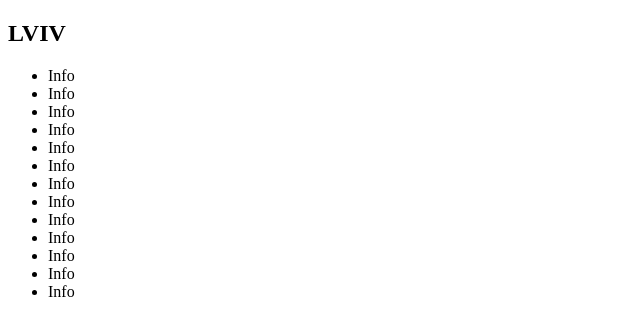
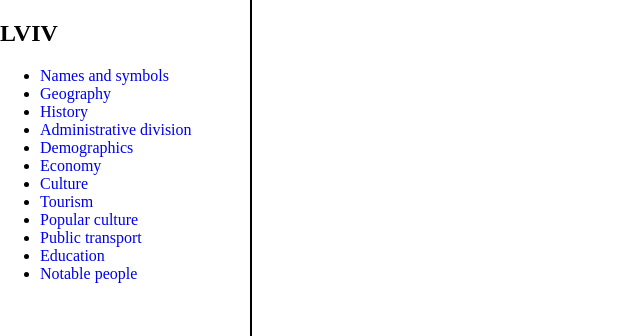
Before and after one commit to yuriihead/lviv-city-ukraine, a plain HTML site: page index.html in a window 1280 px wide. Shown: the top 336 px of the page, without its empty margins (0-640 px from the left). Drawn offline with Linux system fonts and the light colour scheme.

Commit message:
added some styles

```diff
--- a/index.html
+++ b/index.html
@@ -12,21 +12,23 @@
         <div class="container">
             <h1>LVIV</h1>
             <ul>
-                <li>Info</li>
-                <li>Info</li>
-                <li>Info</li>
-                <li>Info</li>
-                <li>Info</li>
-                <li>Info</li>
-                <li>Info</li>
-                <li>Info</li>
-                <li>Info</li>
-                <li>Info</li>
-                <li>Info</li>
-                <li>Info</li>
-                <li>Info</li>
+                <li><a href="#">Names and symbols</a></li>
+                <li><a href="#">Geography</a></li>
+                <li><a href="#">History</a></li>
+                <li><a href="#">Administrative division</a></li>
+                <li><a href="#">Demographics</a></li>
+                <li><a href="#">Economy</a></li>
+                <li><a href="#">Culture</a></li>
+                <li><a href="#">Tourism</a></li>
+                <li><a href="#">Popular culture</a></li>
+                <li><a href="#">Public transport</a></li>
+                <li><a href="#">Education</a></li>
+                <li><a href="#">Notable people</a></li>
             </ul>
         </div>
     </nav>
+    <main>
+
+    </main>
 </body>
 </html>
--- a/styles.css
+++ b/styles.css
@@ -0,0 +1,15 @@
+body {
+    height: 700vw;
+    margin: 0;
+}
+
+.navbar {
+    height: 100%;
+    position: fixed;
+    border-right: 2px black solid;
+    width: 250px;
+}
+
+a {
+    text-decoration: none;
+}
```
